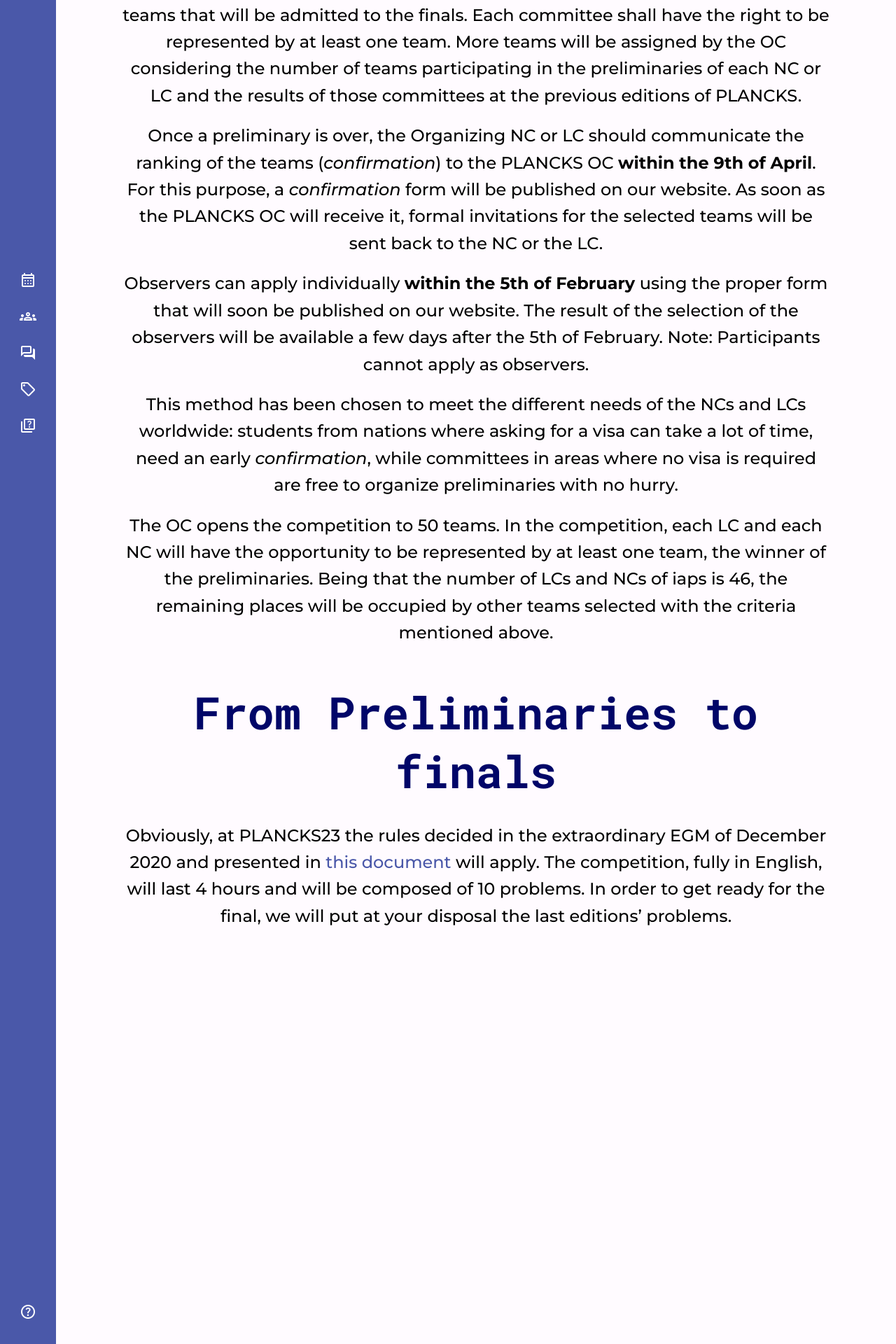
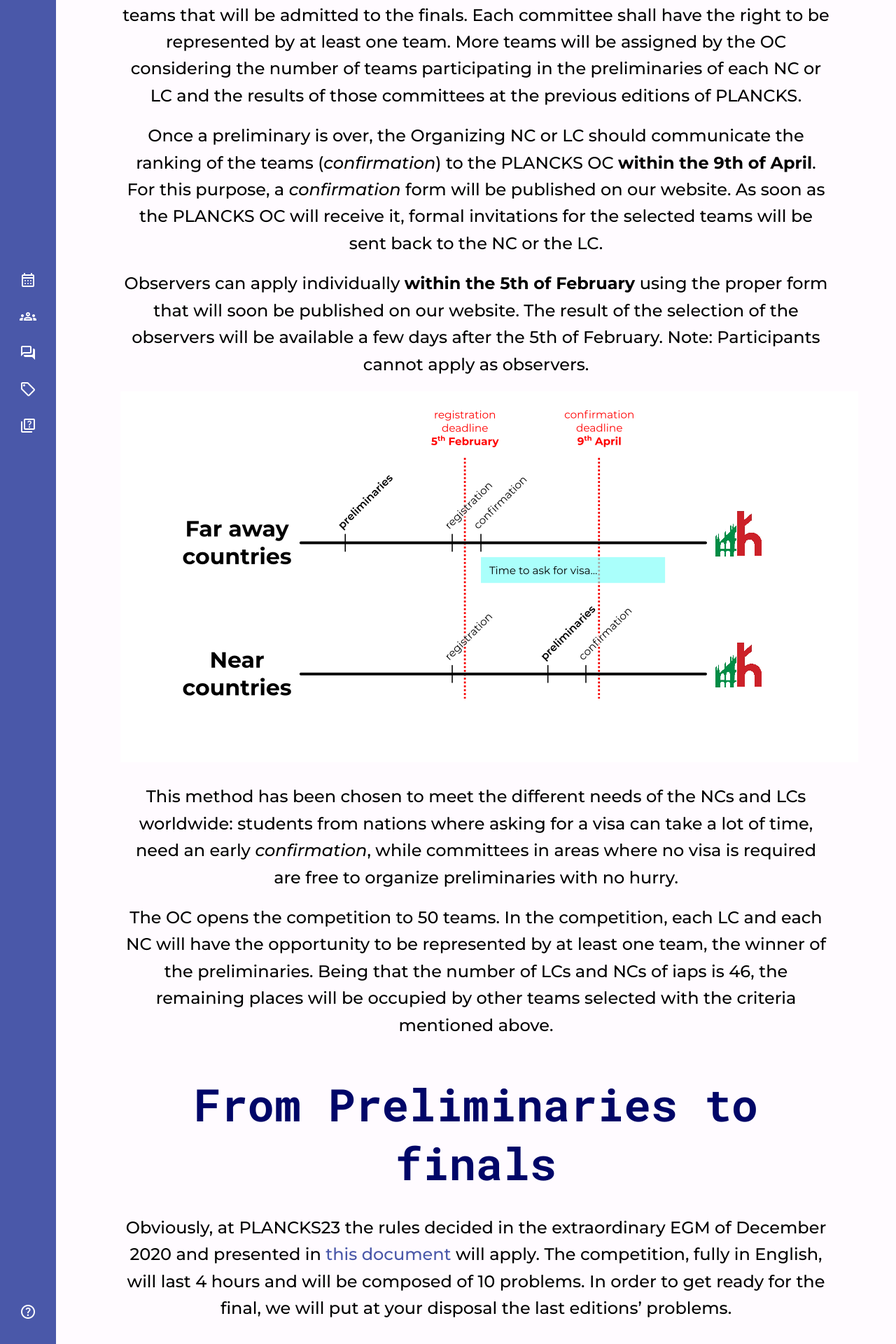
Before and after one commit to gfusarbassini/ht56f4y, a Jekyll site: the page built from preliminaries.html, in a window 1280 px wide. Shown: the part 912-2832 px from the top of the page at 70% size. Built offline with Jekyll 4.4.1, drawn with Linux system fonts in a browser that asks for light colours; nearby versions of some CDN libraries.

Commit message:
Add deadlines image

```diff
--- a/_data/preliminaries.yml
+++ b/_data/preliminaries.yml
@@ -30,6 +30,7 @@
 As soon as the PLANCKS OC will receive it, formal invitations for the selected teams will be sent back to the NC or the LC."
       - text: "Observers can apply individually <b>within the 5th of February</b> using the proper form that will soon be published on our website. The result of the selection of the observers will be available a few days after the 5th of February.
 Note: Participants cannot apply as observers."
+      - text: "<img src=\"img/deadlines.png\" alt=\"Deadlines\" />"
       - text: "This method has been chosen to meet the different needs of the NCs and LCs worldwide: students from nations where asking for a visa can take a lot of time, need an early <em>confirmation</em>, while committees in areas where no visa is required are free to organize preliminaries with no hurry."
       - text: "The OC opens the competition to 50 teams. In the competition, each LC and each NC will have the opportunity to be represented by at least one team, the winner of the preliminaries.
 Being that the number of LCs and NCs of iaps is 46, the remaining places will be occupied by other teams selected with the criteria mentioned above."
```
Also changed, not shown: img/deadlines.png (added).
